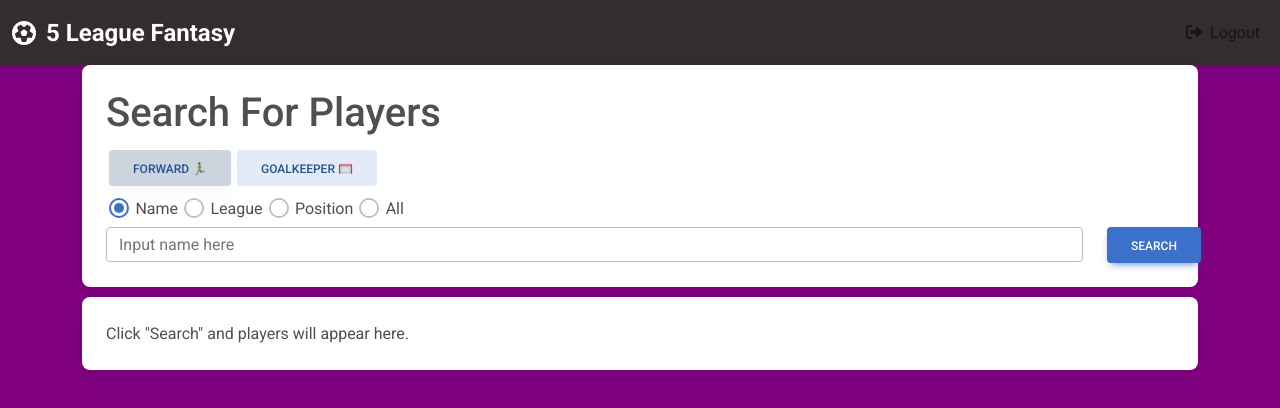
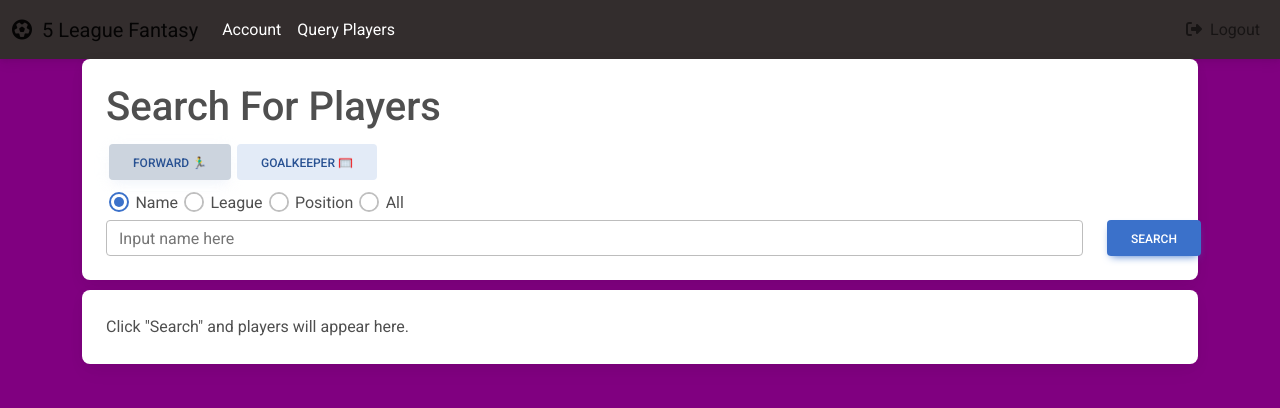
Before and after one commit to JamesDarby345/5LeagueFantasy, a React (Create React App) app in the folder 5leaguefantasyfrontend/: page /queryPlayers in a window 1280 px wide. Shown: the top 408 px of the page. Built offline with nearby package versions, Linux system fonts and the light colour scheme; sample sign-in values are in the browser's storage.

Commit message:
Pullout naviation bar into a separate class

```diff
--- /dev/null
+++ b/5leaguefantasyfrontend/src/components/NaviagationBar.js
@@ -0,0 +1,47 @@
+import React from 'react';
+import { MDBBtn, MDBContainer, MDBCard, MDBCardBody, MDBNavbar, MDBNavbarBrand, MDBNavbarItem, MDBNavbarLink, MDBNavbarNav, MDBIcon } from 'mdb-react-ui-kit';
+import { useNavigate } from 'react-router-dom';
+
+const NaviagtionBar = ({ children }) => {
+    const navigate = useNavigate(); // Hook to programmatically navigate
+
+    const handleLogout = () => {
+        // Clear userData from localStorage
+        localStorage.removeItem("userData");
+        // Redirect to login page
+        navigate('/login');
+    };
+    return (
+        <>
+            <MDBNavbar expand='lg' light bgColor='dark'>
+                <MDBContainer fluid>
+                    <MDBNavbarBrand href='/'>
+                        <MDBIcon fas icon="futbol" style={{ marginRight: "10px" }} />
+                        5 League Fantasy
+                    </MDBNavbarBrand>
+                    {/* Left-aligned links */}
+                    <MDBNavbarNav left fullWidth={false} className="mb-2 mb-lg-0">
+                        <MDBNavbarLink active aria-current='account' href='/account' style={{ color: "#fff" }}>
+                            Account
+                        </MDBNavbarLink>
+                        <MDBNavbarLink active aria-current='query' href='/queryPlayers' style={{ color: "#fff" }}>
+                            Query Players
+                        </MDBNavbarLink>
+                    </MDBNavbarNav>
+                    {/* Right-aligned Logout button */}
+                    <MDBNavbarNav right fullWidth={false} className="mb-2 mb-lg-0">
+                        <MDBNavbarItem>
+                            <MDBNavbarLink href='#!' onClick={handleLogout}>
+                                <MDBIcon fas icon="sign-out-alt" className="me-2" />
+                                Logout
+                            </MDBNavbarLink>
+                        </MDBNavbarItem>
+                    </MDBNavbarNav>
+                </MDBContainer>
+            </MDBNavbar>
+            <main>{children}</main>
+        </>
+    );
+};
+
+export default NaviagtionBar;
--- a/5leaguefantasyfrontend/src/components/manager/AccountInfo.js
+++ b/5leaguefantasyfrontend/src/components/manager/AccountInfo.js
@@ -1,6 +1,7 @@
 import React, { useState, useEffect } from 'react';
 import { MDBBtn, MDBContainer, MDBCard, MDBCardBody, MDBNavbar, MDBNavbarBrand, MDBNavbarItem, MDBNavbarLink, MDBNavbarNav, MDBIcon } from 'mdb-react-ui-kit';
-import { useNavigate } from 'react-router-dom'; // Assuming you're using react-router-dom for navigation
+import NaviagtionBar from '../NaviagationBar';
+import { useNavigate } from 'react-router-dom';
 
 function AccountInfo() {
     const [isEditing, setIsEditing] = useState(false);
@@ -43,32 +44,7 @@ function AccountInfo() {
 
 
     return (
-        <>
-            <MDBNavbar expand='lg' light bgColor='dark'>
-                <MDBContainer fluid>
-                    <MDBNavbarBrand href='/' style={{ color: "#fff", fontWeight: "bold", fontSize: "24px" }}>
-                        <MDBIcon fas icon="futbol" style={{ marginRight: "10px" }} />
-                        5 League Fantasy
-                    </MDBNavbarBrand>
-                    <MDBNavbarItem>
-                        <MDBNavbarLink active aria-current='page' href='#!' style={{ color: "#fff"}} onClick={navigate('/queryPlayers')
-                        }>
-                            Query Players
-                        </MDBNavbarLink>
-                    </MDBNavbarItem>
-                    <MDBNavbarNav right fullWidth={false} className="mb-2 mb-lg-0">
-                        <MDBNavbarItem>
-
-                            <MDBNavbarLink href='#!' onClick={handleLogout}>
-                                <MDBIcon fas icon="sign-out-alt" className="me-2" />
-                                Logout
-                            </MDBNavbarLink>
-
-                        </MDBNavbarItem>
-                    </MDBNavbarNav>
-                </MDBContainer>
-            </MDBNavbar>
-
+        <NaviagtionBar>
             <MDBContainer className="my-5">
                 <MDBCard>
                     <MDBCardBody>
@@ -105,7 +81,7 @@ function AccountInfo() {
                     </MDBCardBody>
                 </MDBCard>
             </MDBContainer>
-        </>
+        </NaviagtionBar>
     );
 }
 
--- a/5leaguefantasyfrontend/src/components/playerQuery/QueryPlayers.js
+++ b/5leaguefantasyfrontend/src/components/playerQuery/QueryPlayers.js
@@ -1,7 +1,7 @@
 import React, { useEffect, useState } from 'react';
-import {MDBNavbar, MDBNavbarBrand, MDBNavbarItem, MDBNavbarLink, MDBNavbarNav} from 'mdb-react-ui-kit';
+import { MDBNavbar, MDBNavbarBrand, MDBNavbarItem, MDBNavbarLink, MDBNavbarNav } from 'mdb-react-ui-kit';
 import { useNavigate } from 'react-router-dom';
-
+import NaviagtionBar from '../NaviagationBar';
 import * as apis from './helper/playerQueryAPI';
 import {
   MDBBtn,
@@ -32,11 +32,6 @@ function QueryPlayers() {
       navigate('/'); // Change '/login' to your actual login route
     }
   }, [formData, navigate]);
-
-  const handleLogout = () => {
-    localStorage.removeItem("userData"); // Clear userData from localStorage
-    navigate('/'); // Redirect to login page or home page after logout
-  };
 
   const st = {
     BY_NAME: 1,
@@ -174,23 +169,7 @@ function QueryPlayers() {
   }
 
   return (
-    <>
-                <MDBNavbar expand='lg' light bgColor='dark'>
-                <MDBContainer fluid>
-                <MDBNavbarBrand href='/' style={{ color: "#fff", fontWeight: "bold", fontSize: "24px" }}>
-                        <MDBIcon fas icon="futbol" style={{ marginRight: "10px" }} />
-                        5 League Fantasy
-                    </MDBNavbarBrand>
-                    <MDBNavbarNav right fullWidth={false} className="mb-2 mb-lg-0">
-                        <MDBNavbarItem>
-                            <MDBNavbarLink href='#!' onClick={handleLogout}>
-                                <MDBIcon fas icon="sign-out-alt" className="me-2" />
-                                Logout
-                            </MDBNavbarLink>
-                        </MDBNavbarItem>
-                    </MDBNavbarNav>
-                </MDBContainer>
-            </MDBNavbar>
+    <NaviagtionBar>
       <div>
 
         <MDBContainer className="Container">
@@ -199,7 +178,7 @@ function QueryPlayers() {
 
               <h1>Search For Players</h1>
               <form>
-              <input type="radio" class="btn-check" name="playerType" id="type1" onChange={handlePlayerTypeChange} checked={playerType == apis.PlayerTypes.FORWARD}  value={apis.PlayerTypes.FORWARD}/>
+                <input type="radio" class="btn-check" name="playerType" id="type1" onChange={handlePlayerTypeChange} checked={playerType == apis.PlayerTypes.FORWARD} value={apis.PlayerTypes.FORWARD} />
                 <label className="btn btn-secondary searchOpts" htmlFor="type1">Forward 🏃‍♂️</label>
                 <input type="radio" class="btn-check" name="playerType" id="type2" onChange={handlePlayerTypeChange} checked={playerType == apis.PlayerTypes.GOALKEEPER} value={apis.PlayerTypes.GOALKEEPER} />
                 <label className="btn btn-secondary searchOpts" htmlFor="type2">Goalkeeper 🥅</label>
@@ -333,7 +312,7 @@ function QueryPlayers() {
                   let min = (page - 1) * PAGE_SIZE;
                   let max = min + PAGE_SIZE;
                   if (i >= min && i <= max) {
-                    return <PlayerCard props={item} key={i}/>
+                    return <PlayerCard props={item} key={i} />
                   }
 
                 })
@@ -369,7 +348,7 @@ function QueryPlayers() {
           }
         </style>
       </div>
-    </>
+    </NaviagtionBar>
   )
 }
 
```
Lines whose indentation alone changed are shown as unchanged.
